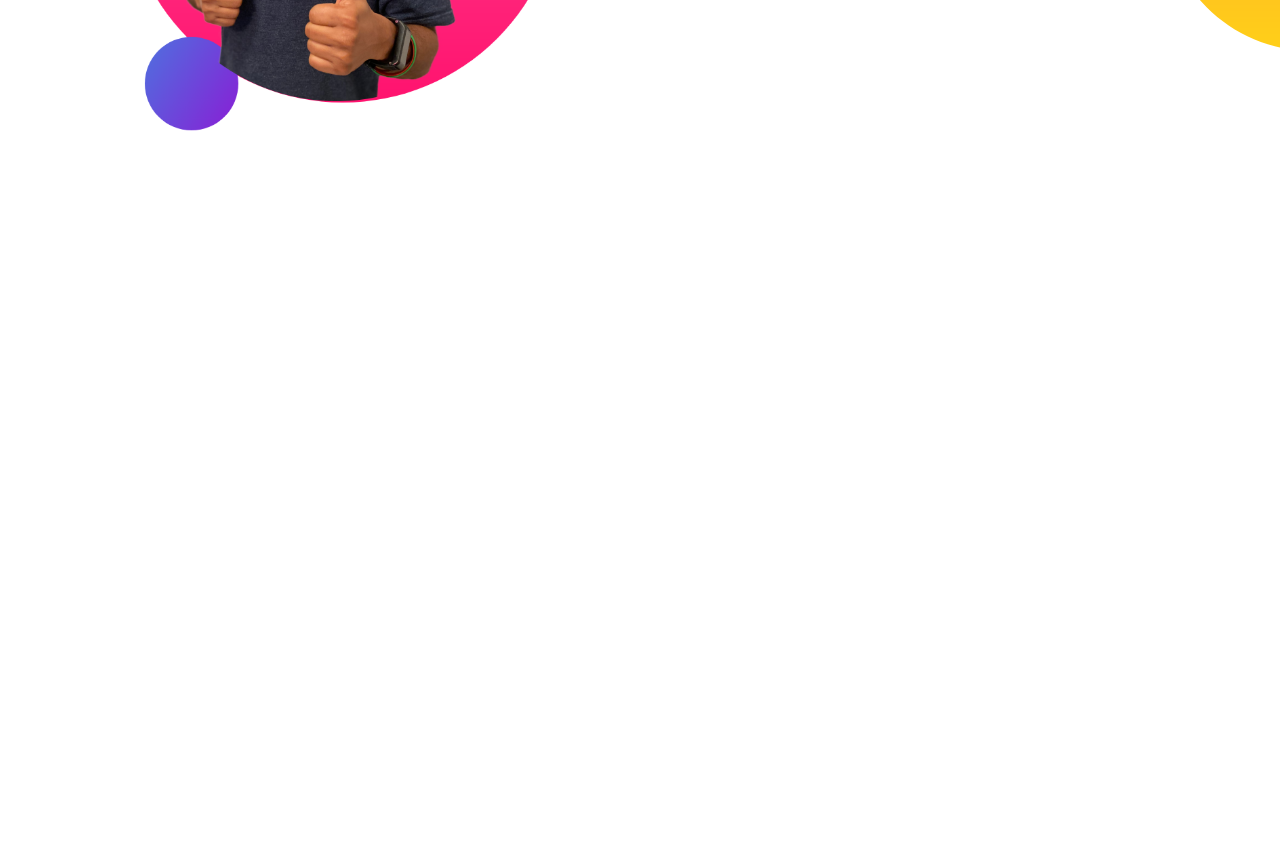
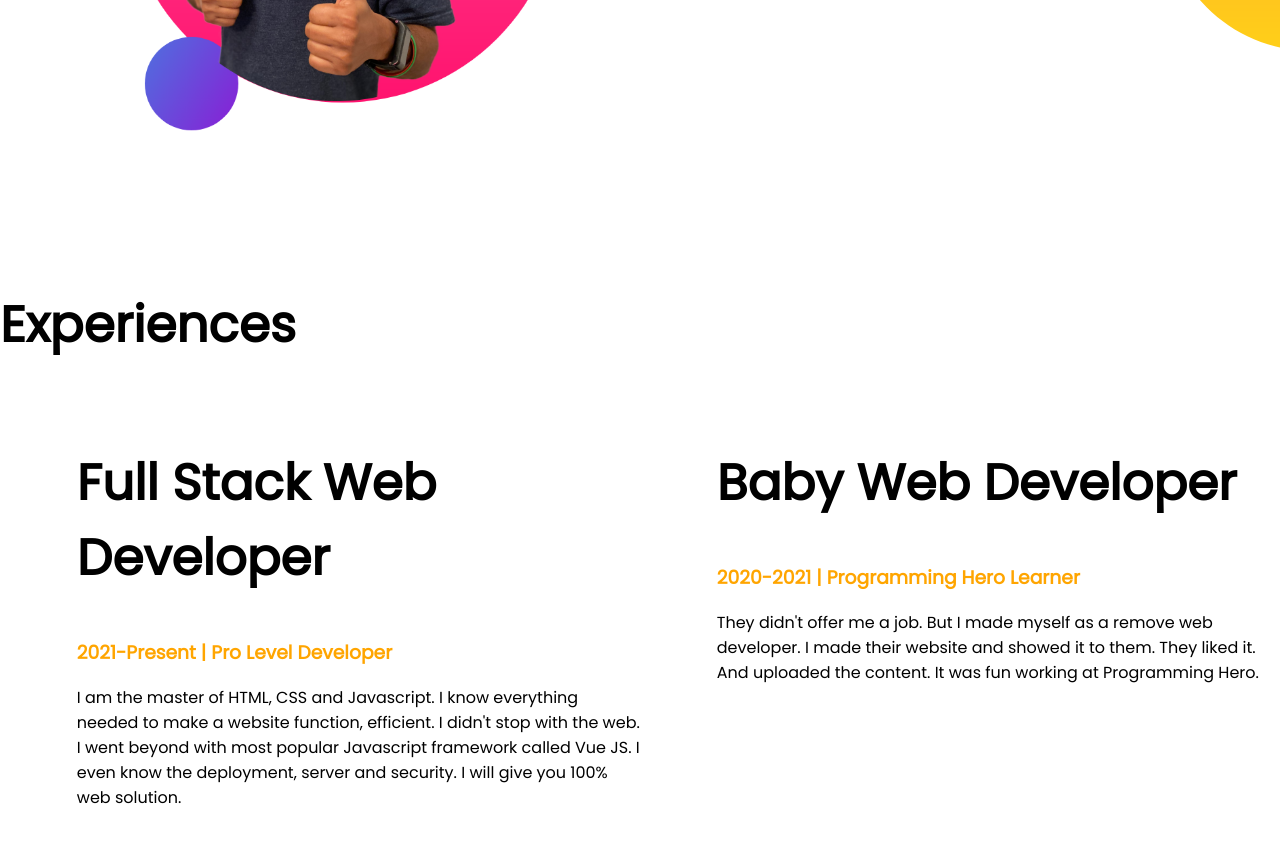
Before and after one commit to NujhatKhan/developer-portfolio, a plain HTML site: page index.html in a window 1280 px wide. Shown: the part 994-1836 px from the top of the page. Before the commit the page ends 1282 px from the top, so only its background shows below. Drawn offline with Linux system fonts and the light colour scheme.

Commit message:
fourth commit

```diff
--- a/index.html
+++ b/index.html
@@ -11,7 +11,7 @@
     <link rel="stylesheet" href="style.css">
 </head>
 <body>
-    <section class="sec-one">
+    <section class="sec-one flexible-container">
         <div class="half-width">
             <h1>Welcome To</h1>
             <h1><span class="name">Nujaht Khan's</span> World!</h1>
@@ -23,7 +23,7 @@
             <img src="images/edited.png" alt="it is an image">
         </div>
     </section>
-    <section class="sec-two">
+    <section class="sec-two flexible-container">
         <div class="half-width">
             <img src="images/jhankar2.png" alt="another image">
         </div>
@@ -34,5 +34,20 @@
             <a class="for-link" target="_blank" href="https://www.programming-hero.com/">DPWNLOAD RESUME</a>
             </div>
     </section>
+    <section>
+        <h1>Experiences</h1>
+        <div class="flexible-container">
+            <div class="half-width">
+                <h1>Full Stack Web Developer</h1>
+                <h3 class="name">2021-Present | Pro Level Developer</h3>
+                <p>I am the master of HTML, CSS and Javascript. I know everything needed to make a website function, efficient. I didn't stop with the web. I went beyond with most popular Javascript framework called Vue JS. I even know the deployment, server and security. I will give you 100% web solution.</p>
+            </div>
+            <div class="half-width">
+                <h1>Baby Web Developer</h1>
+                <h3 class="name">2020-2021 | Programming Hero Learner</h3>
+                <p>They didn't offer me a job. But I made myself as a remove web developer. I made their website and showed it to them. They liked it. And uploaded the content. It was fun working at Programming Hero.</p>
+            </div>
+        </div>
+    </section>
 </body>
 </html>
--- a/style.css
+++ b/style.css
@@ -8,7 +8,7 @@ h1{
 .name{
     color: orange;
 }
-section{
+.flexible-container{
     display: flex;
     margin-bottom: 150px;
 }
```
